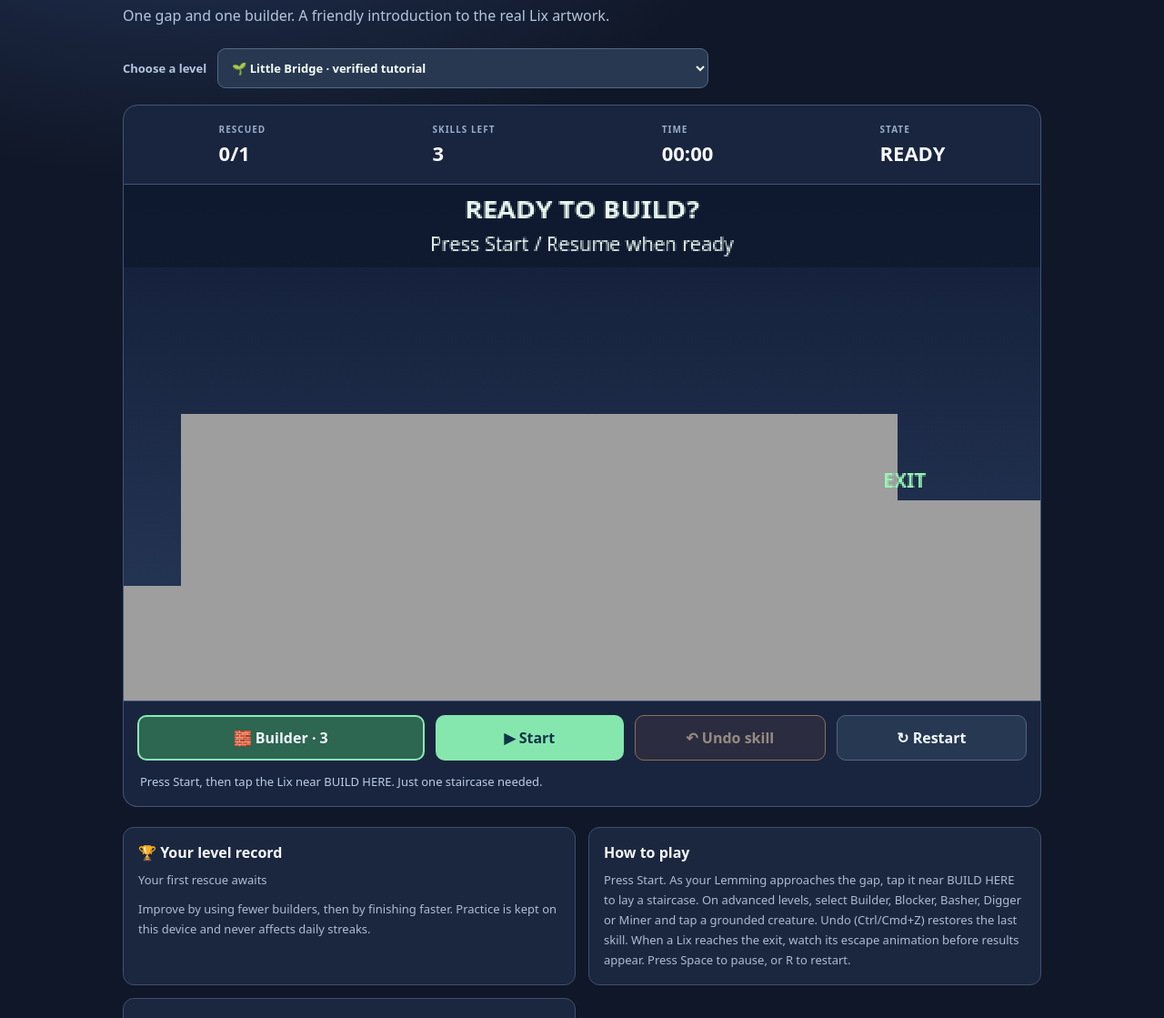
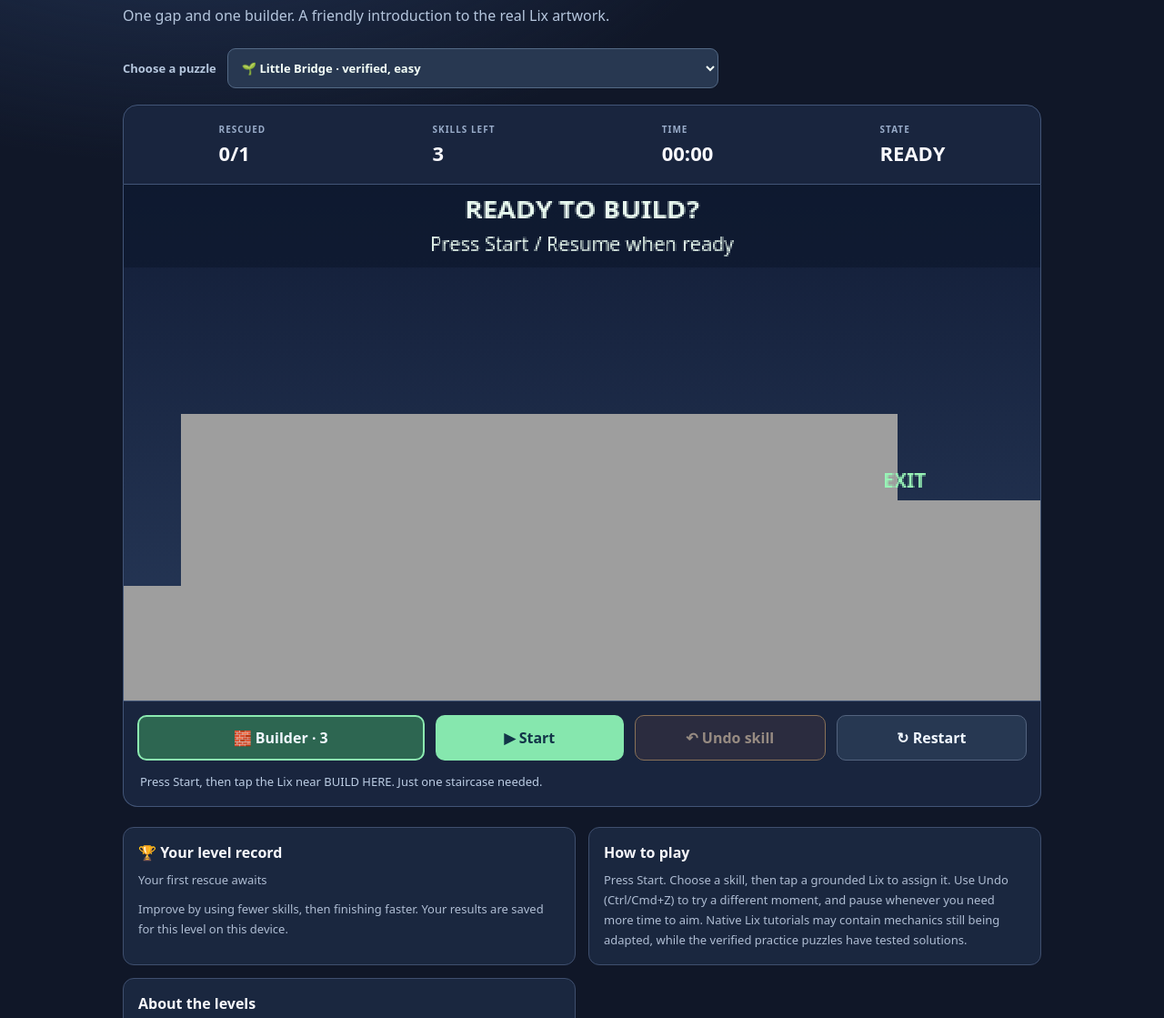
Before and after one commit to gurprit/dailylemming, a website built with Vite: page index.html in a window 1280 px wide. Shown: the part 181-1300 px from the top of the page at 91% size. Built offline with nearby package versions, Linux system fonts and the light colour scheme; files whose address does not match are found by name.

Commit message:
ui: replace primary level picker with official Lix basic tutorial collection and preserve verified classics

```diff
--- a/index.html
+++ b/index.html
@@ -66,22 +66,30 @@
   <a href="./index.html">✳ DAILY<span style="color:#86e7ae">LEMMING</span></a>
   <small><a href="./daily.html">Original daily prototype</a> · <a href="./sprites.html">Animations</a> · <a href="./lab.html">Level Lab</a></small>
  </nav>
- <div class="tag" id="mode-tag">🌿 EASY PRACTICE · ONE LITTLE BRIDGE</div>
+ <div class="tag" id="mode-tag">🌿 LIX-INSPIRED GAME · BASIC TUTORIALS</div>
  <h1 id="level-title">Little Bridge</h1>
  <p class="lead" id="level-intro">One small gap. Three builders. No nasty steel ceiling. Build a little bridge and get your Lemming home.</p>
  <label class="level-select" for="level-picker">
-  <span>Choose a level</span>
-  <select id="level-picker" aria-label="Choose a practice or imported Lix level">
-   <option value="little-bridge">🌱 Little Bridge · verified tutorial</option>
-   <option value="double-trouble">🌉 Double Trouble · verified next level</option>
-   <option value="tunnel-time">⛏️ Tunnel Time · verified Basher level</option>
-   <option value="dig-for-freedom">🕳️ Dig for Freedom · verified Digger level</option>
-   <option value="secret-passage">⛏ Secret Passage · verified two-skill level</option>
-   <option value="turnaround">🛑 Turnaround · verified Blocker crowd puzzle</option>
-   <option value="bridge-brigade">🌉 Bridge Brigade · verified Blocker + Builder</option>
-   <option value="pitfall">🧩 Pitfall · original Lix experiment</option>
-   <option value="building-block-maze">🏰 Building Block Maze · original Lix experiment</option>
-   <option value="6gaps">⚒️ 6 Gaps, 5 Builders · hard experiment</option>
+  <span>Choose a puzzle</span>
+  <select id="level-picker" aria-label="Choose an easy Lix puzzle or basic tutorial">
+   <optgroup label="Start here · verified easy puzzle">
+    <option value="little-bridge">🌱 Little Bridge · verified, easy</option>
+   </optgroup>
+   <optgroup label="Original Lix beginner tutorials · CC0">
+    <option value="lix-builders">🧱 Builders · official Lix tutorial</option>
+    <option value="lix-bashers">⛏️ Bashers · official Lix tutorial</option>
+    <option value="lix-diggers">🕳️ Diggers · official Lix tutorial</option>
+    <option value="lix-miners">⛏ Miners · official Lix tutorial</option>
+    <option value="lix-blockers">🛑 Blockers · official Lix tutorial</option>
+   </optgroup>
+   <optgroup label="Previous verified practice puzzles">
+    <option value="double-trouble">Double Trouble</option>
+    <option value="tunnel-time">Tunnel Time</option>
+    <option value="dig-for-freedom">Dig for Freedom</option>
+    <option value="secret-passage">Secret Passage</option>
+    <option value="turnaround">Turnaround</option>
+    <option value="bridge-brigade">Bridge Brigade</option>
+   </optgroup>
   </select>
  </label>
  <p class="compat-warning" id="compat-warning" role="status" hidden></p>
@@ -114,9 +122,9 @@
   </div>
  </section>
  <div class="experiment-help">
-  <article><h2>🏆 Your level record</h2><p id="practice-best">Your first rescue awaits</p><p style="margin-top:10px">Improve by using fewer builders, then by finishing faster. Practice is kept on this device and never affects daily streaks.</p></article>
-  <article><h2>How to play</h2><p>Press Start. As your Lemming approaches the gap, tap it near BUILD HERE to lay a staircase. On advanced levels, select Builder, Blocker, Basher, Digger or Miner and tap a grounded creature. Undo (Ctrl/Cmd+Z) restores the last skill. When a Lix reaches the exit, watch its escape animation before results appear. Press Space to pause, or R to restart.</p></article>
-  <article><h2>About this experiment</h2><p>Little Bridge, Double Trouble, Tunnel Time, Dig for Freedom, Secret Passage, Turnaround and Bridge Brigade are verified solvable. Pitfall, Building Block Maze and 6 Gaps load their authentic CC0 source layouts but remain unverified, because some original skills and precise physics are not yet supported. Real Lix source, tiles, colour-masked terrain and collisions are loaded. Terrain and triggers are imported from Lix; movement is closer to the original 15-updates-per-second physics, but has not been verified against a genuine Lix replay. Does not affect your daily streak. Run <code>npm run lix:vendor:first</code> locally to cache artwork; published builds include it.</p></article>
+  <article><h2>🏆 Your level record</h2><p id="practice-best">Your first rescue awaits</p><p style="margin-top:10px">Improve by using fewer skills, then finishing faster. Your results are saved for this level on this device.</p></article>
+  <article><h2>How to play</h2><p>Press Start. Choose a skill, then tap a grounded Lix to assign it. Use Undo (Ctrl/Cmd+Z) to try a different moment, and pause whenever you need more time to aim. Native Lix tutorials may contain mechanics still being adapted, while the verified practice puzzles have tested solutions.</p></article>
+  <article><h2>About the levels</h2><p>Our main collection now features original CC0 Lix basic tutorials by Simon and Wuzzy. Those native maps are still being checked against our browser physics, so they are clearly labelled as compatibility previews. Little Bridge remains a verified easy introduction, and previously verified Daily Lemming puzzles remain available below the tutorials. Source art comes from Lix, not from the original commercial Lemmings game. Your old daily prototype is preserved separately.</p></article>
  </div>
  <p style="font-size:13px;color:#b5c6dd;margin:20px 0 5px"><span id="art-status">Loading Lix character sprites…</span> · <a href="./sprites.html">View all character animations</a></p>
  <p class="credits"><span id="credit">Original introductory level by Daily Lemming. CC0 artwork from Lix.</span> <a id="source-link" href="https://github.com/gurprit/dailylemming/blob/feat/lix-physics-polish/content/original/little-bridge.txt">View level source</a></p>
```
